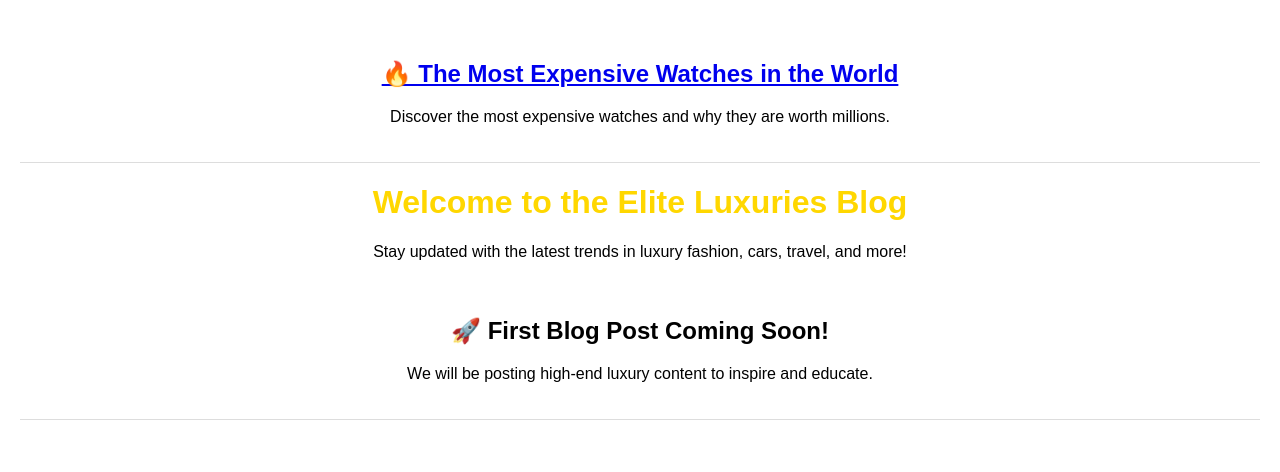
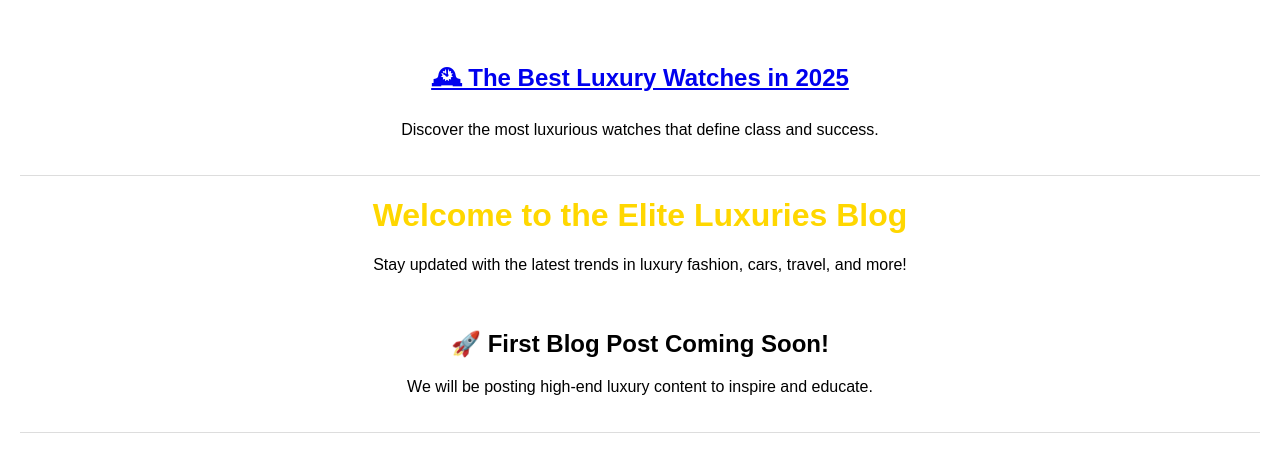
Before and after one commit to Spenderx/Elite-Luxuries, a plain HTML site: page blog.html in a window 1280 px wide. Drawn offline with Linux system fonts and the light colour scheme.

Commit message:
blog.html

```diff
--- a/blog.html
+++ b/blog.html
@@ -11,10 +11,11 @@
     </style>
 </head>
 <body>
-    <div class="post">
-    <h2><a href="posts/luxury-watches.html">🔥 The Most Expensive Watches in the World</a></h2>
-    <p>Discover the most expensive watches and why they are worth millions.</p>
+   <div class="post">
+    <h2><a href="posts/luxury-watches.html">🕰 The Best Luxury Watches in 2025</a></h2>
+    <p>Discover the most luxurious watches that define class and success.</p>
 </div>
+
 
     <h1>Welcome to the Elite Luxuries Blog</h1>
     <p>Stay updated with the latest trends in luxury fashion, cars, travel, and more!</p>
```
